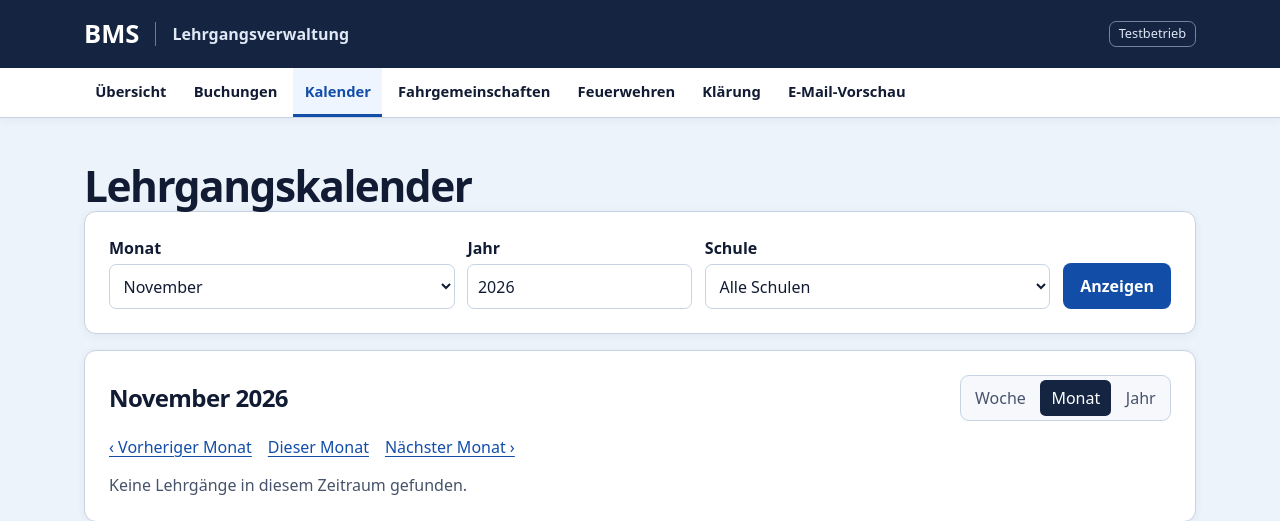
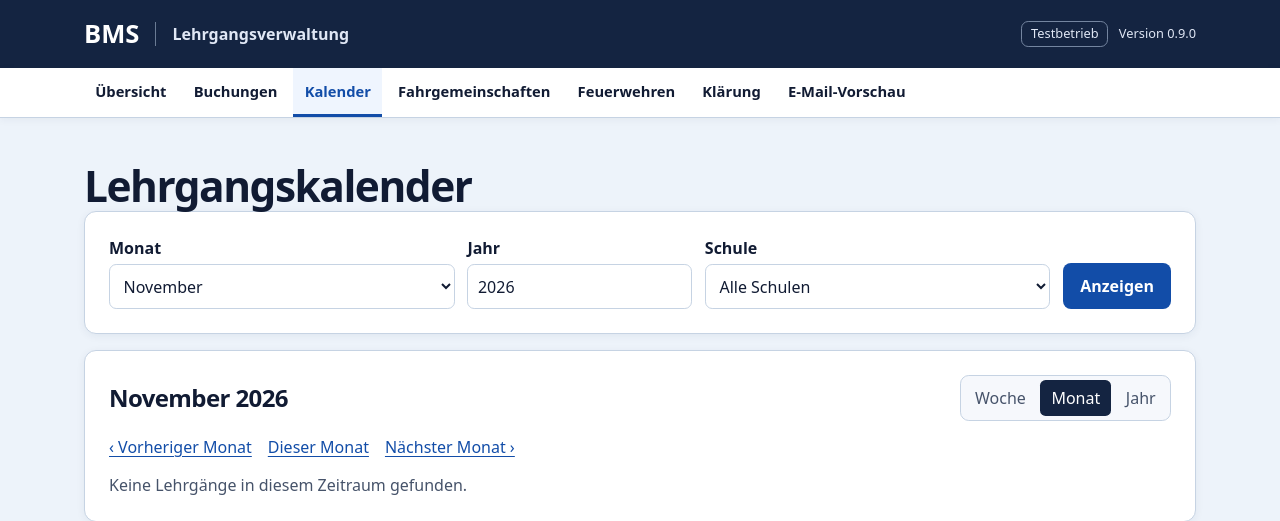
Before and after one commit to nik94lh/Fahrgemeinschaft-Lehrgang, a Django app: page /kalender/ in a window 1280 px wide. Shown: the top 521 px of the page. Run offline with Django 5.2, Linux system fonts and the light colour scheme; data that the repository does not hold is empty.

Commit message:
Show the BMS version in the application header

```diff
--- a/bookings/templates/workspace/base.html
+++ b/bookings/templates/workspace/base.html
@@ -15,7 +15,10 @@
     <header class="app-header">
         <div class="header-inner">
             <a class="brand" href="{% url 'overview' %}"><strong>BMS</strong><span>Lehrgangsverwaltung</span></a>
-            <span class="mode">Testbetrieb</span>
+            <div class="header-status">
+                <span class="mode">Testbetrieb</span>
+                <span class="version">Version {{ bms_version }}</span>
+            </div>
         </div>
     </header>
     {% include "workspace/navigation.html" %}
--- a/config/settings.py
+++ b/config/settings.py
@@ -22,7 +22,10 @@ TEMPLATES = [
     {
         "BACKEND": "django.template.backends.django.DjangoTemplates",
         "APP_DIRS": True,
-        "OPTIONS": {"context_processors": ["django.template.context_processors.request"]},
+        "OPTIONS": {"context_processors": [
+            "django.template.context_processors.request",
+            "config.version.version_context",
+        ]},
     },
 ]
 ROOT_URLCONF = "config.urls"
--- /dev/null
+++ b/config/version.py
@@ -0,0 +1,7 @@
+"""Version shared by the BMS header and release process."""
+
+BMS_VERSION = "0.9.0"
+
+
+def version_context(_request):
+    return {"bms_version": BMS_VERSION}
--- a/mailimport/templates/mailimport/preview.css
+++ b/mailimport/templates/mailimport/preview.css
@@ -43,9 +43,11 @@ body {
 
 .brand { display: flex; align-items: center; gap: 1rem; color: white; text-decoration: none; }
 .brand strong { font-size: 1.6rem; line-height: 1; }
-.brand span, .mode { color: #e0e7f5; }
+.brand span, .header-status { color: #e0e7f5; }
 .brand span { border-inline-start: 1px solid #6a7b94; padding-inline-start: 1rem; font-weight: 630; }
-.mode { border: 1px solid #7485a0; border-radius: .45rem; padding: .15rem .55rem; font-size: .8rem; }
+.header-status { display: flex; align-items: center; gap: .65rem; margin-inline-start: auto; white-space: nowrap; font-size: .8rem; }
+.mode { border: 1px solid #7485a0; border-radius: .45rem; padding: .15rem .55rem; }
+.version { font-variant-numeric: tabular-nums; }
 
 main { padding-block: clamp(1.5rem, 4vw, 2.75rem) 3rem; }
 
```
Also changed, not shown: tests/test_project.py (+7 -0 lines), CHANGELOG.md, README.md.
